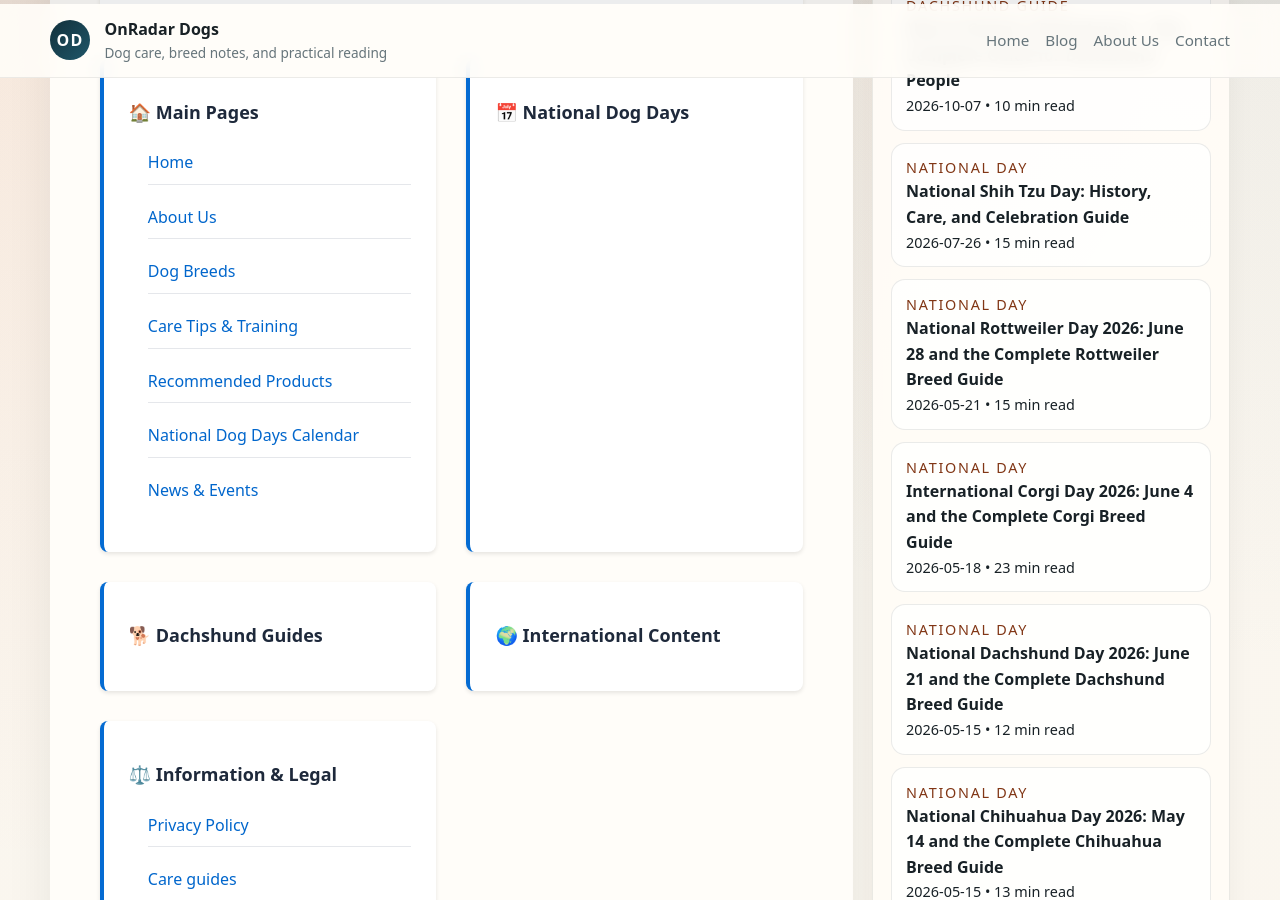
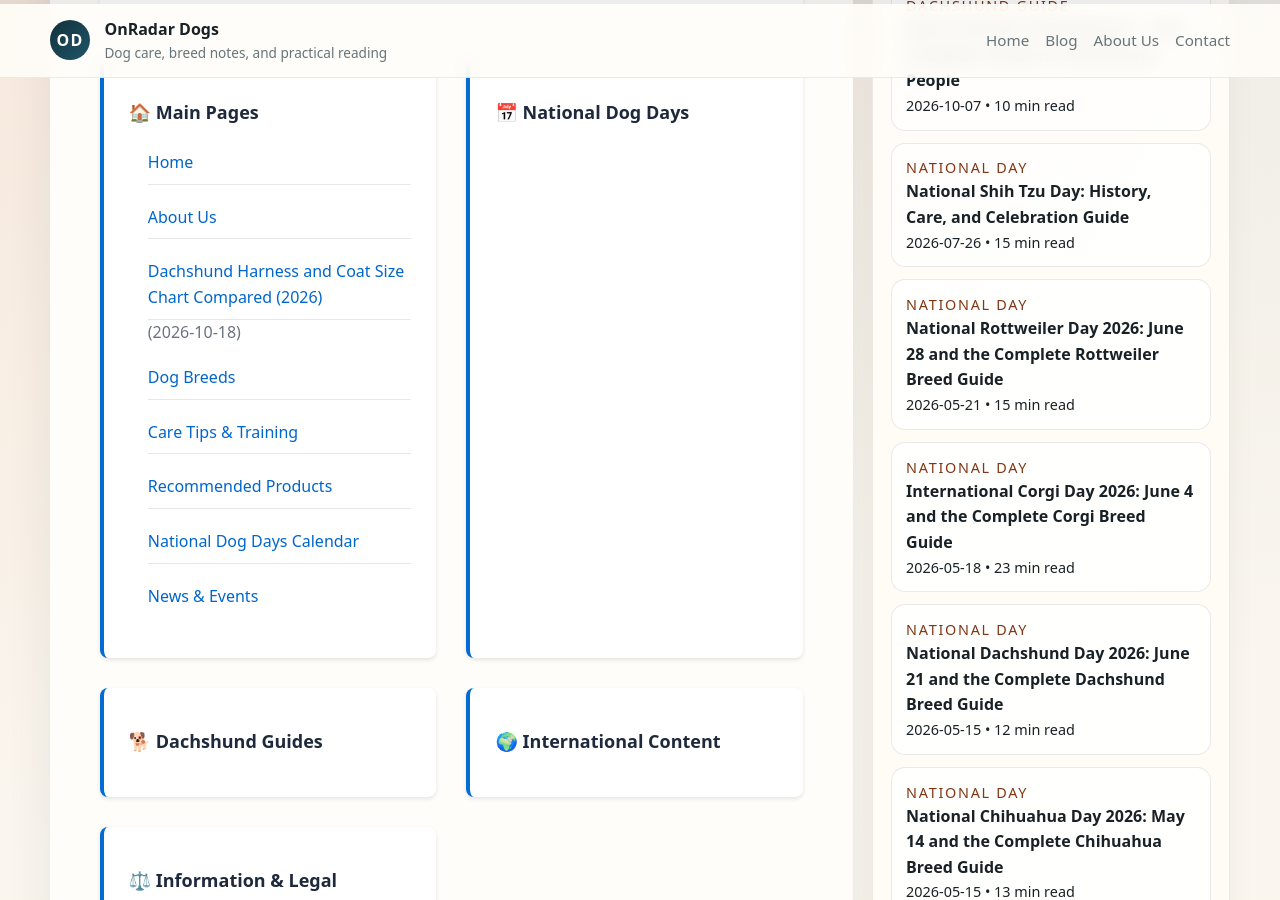
Before and after one commit to onradar-dogs/onradar-dogs.github.io, a Jekyll site: the page sitemap.html, which Jekyll copies as it is, in a window 1280 px wide and 900 px high, scrolled down 453 px. Built offline with Jekyll 4.4.1, drawn with Linux system fonts in a browser that asks for light colours.

Commit message:
List dachshund-harness-coat-size-chart.html in sitemap.html

```diff
--- a/sitemap.html
+++ b/sitemap.html
@@ -206,7 +206,7 @@ a:not(.sc-topbar *):not(.sc-footer *):not(header *):not(footer *):not([class*="b
             <ul>
                 <li><a href="/">Home</a></li>
                 <li><a href="/about.html">About Us</a></li>
-                <li><a href="/breeds.html">Dog Breeds</a></li>
+                <li><a href="/dachshund-harness-coat-size-chart.html">Dachshund Harness and Coat Size Chart Compared (2026)</a> <span style="color:#6b7280;">(2026-10-18)</span></li><li><a href="/breeds.html">Dog Breeds</a></li>
                 <li><a href="/tips.html">Care Tips & Training</a></li>
                 <li><a href="/products.html">Recommended Products</a></li><li><a href="/national-days.html">National Dog Days Calendar</a></li><li><a href="/news-and-events.html">News &amp; Events</a></li>
             </ul>
```
